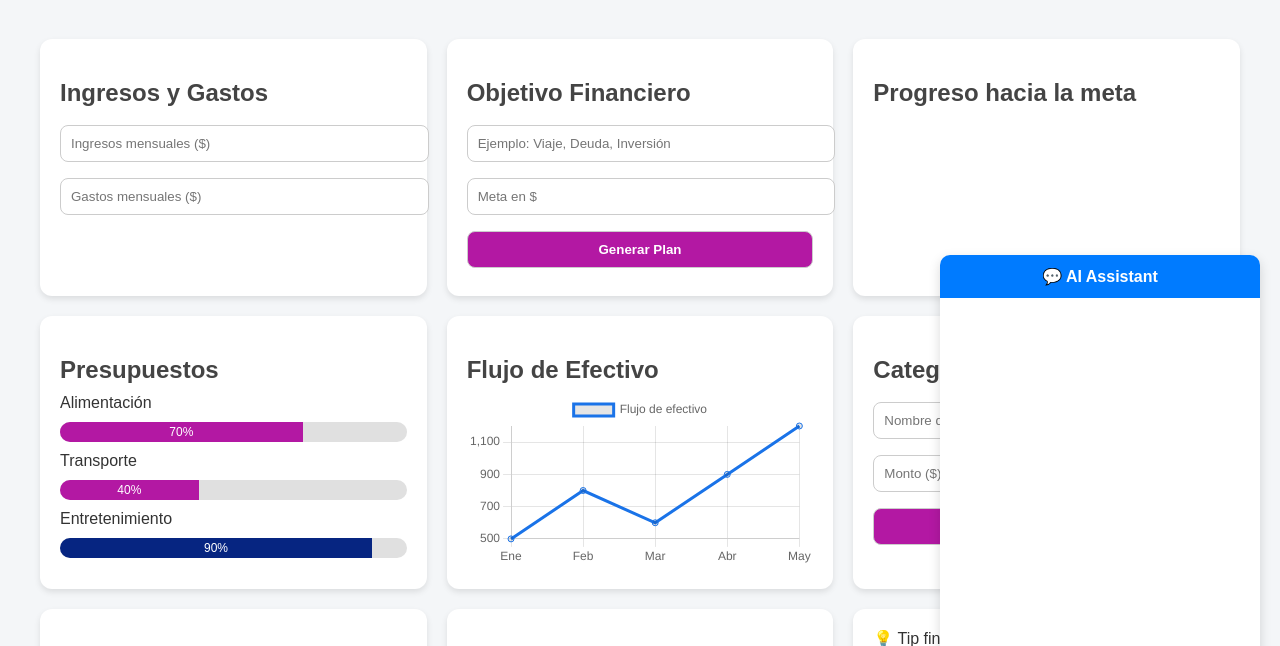
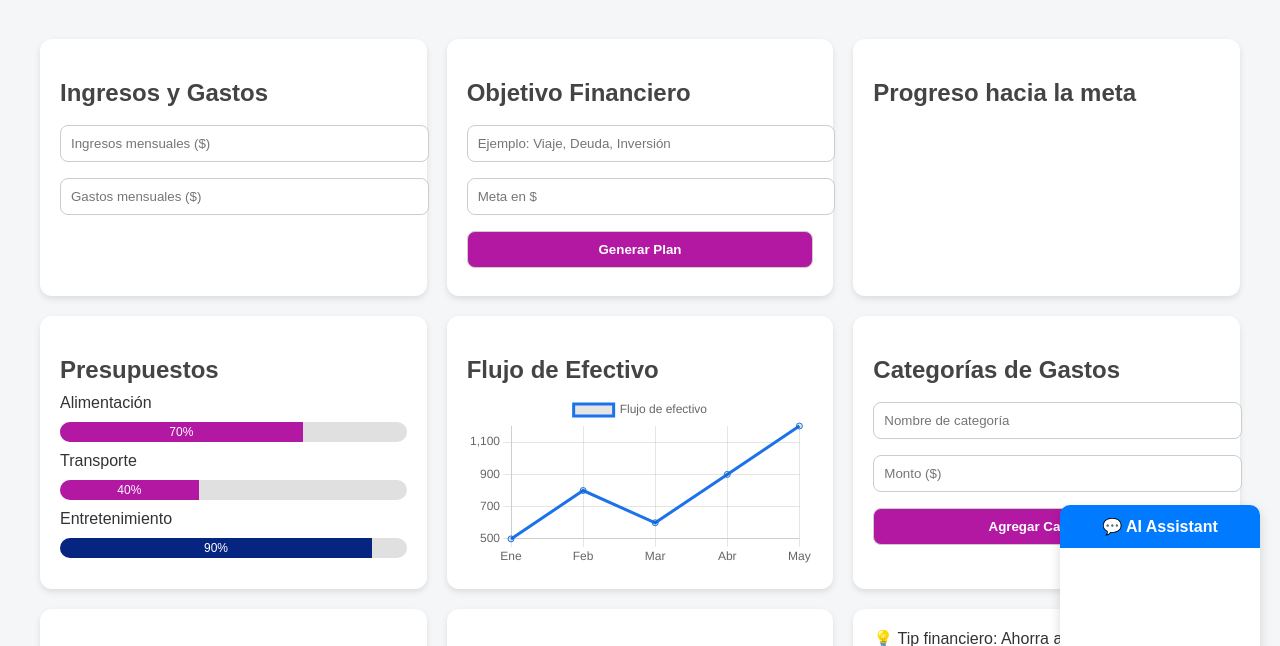
Before and after one commit to charlss01/GestoFinance, a plain HTML site: page index.html in a window 1280 px wide. Shown: the part 82-728 px from the top of the page. Drawn offline with nearby package versions, Linux system fonts and the light colour scheme.

Commit message:
Update styles.css

```diff
--- a/styles.css
+++ b/styles.css
@@ -69,7 +69,7 @@ button:hover {
   position: fixed;
   bottom: 20px;
   right: 20px;
-  width: 320px;
+  width: 200px;
   font-family: Arial, sans-serif;
   box-shadow: 0 4px 12px rgba(0,0,0,0.15);
   border-radius: 10px;
@@ -96,7 +96,7 @@ button:hover {
   background: #fff;
   display: flex;
   flex-direction: column;
-  height: 400px;
+  height: 150px;
 }
 
 /* Chat messages */
```
